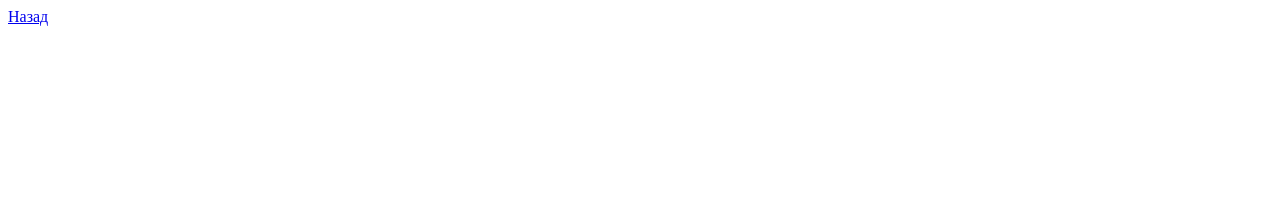
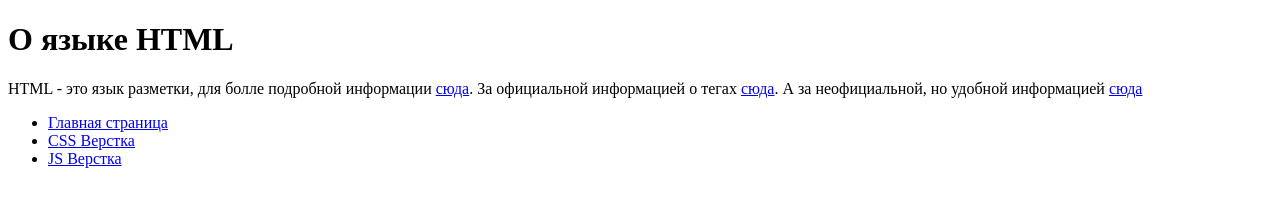
Before and after one commit to 20vitec05/site, a plain HTML site: page pages/html_layout.html in a window 1280 px wide. Drawn offline with Linux system fonts and the light colour scheme.

Commit message:
Add files via upload

```diff
--- a/pages/html_layout.html
+++ b/pages/html_layout.html
@@ -5,6 +5,25 @@
     <title>Все еще крутое название</title>
 </head>
 <body>
-    <a href="../index.html">Назад</a>
+    <h1>
+        О языке HTML
+    </h1>
+    <p>
+        HTML - это язык разметки, для болле подробной информации
+        <a href="https://ru.wikipedia.org/wiki/HTML">сюда</a>. За официальной информацией о тегах
+        <a href="https://developer.mozilla.org/ru/docs/Web/HTML">сюда</a>. А за неофициальной, но удобной информацией
+        <a href="http://htmlbook.ru/">сюда</a>
+    </p>
+    <ul>
+        <li>
+            <a href="../index.html">Главная страница</a>
+        </li>
+        <li>
+            <a href="html_CSS.html">CSS Верстка</a>
+        </li>
+        <li>
+            <a href="html_JS.html">JS Верстка</a>
+        </li>
+    </ul>
 </body>
 </html>
```
Also changed, not shown: pages/html_CSS.html (added, +10 -0 lines), pages/html_JS.html (added, +10 -0 lines).
